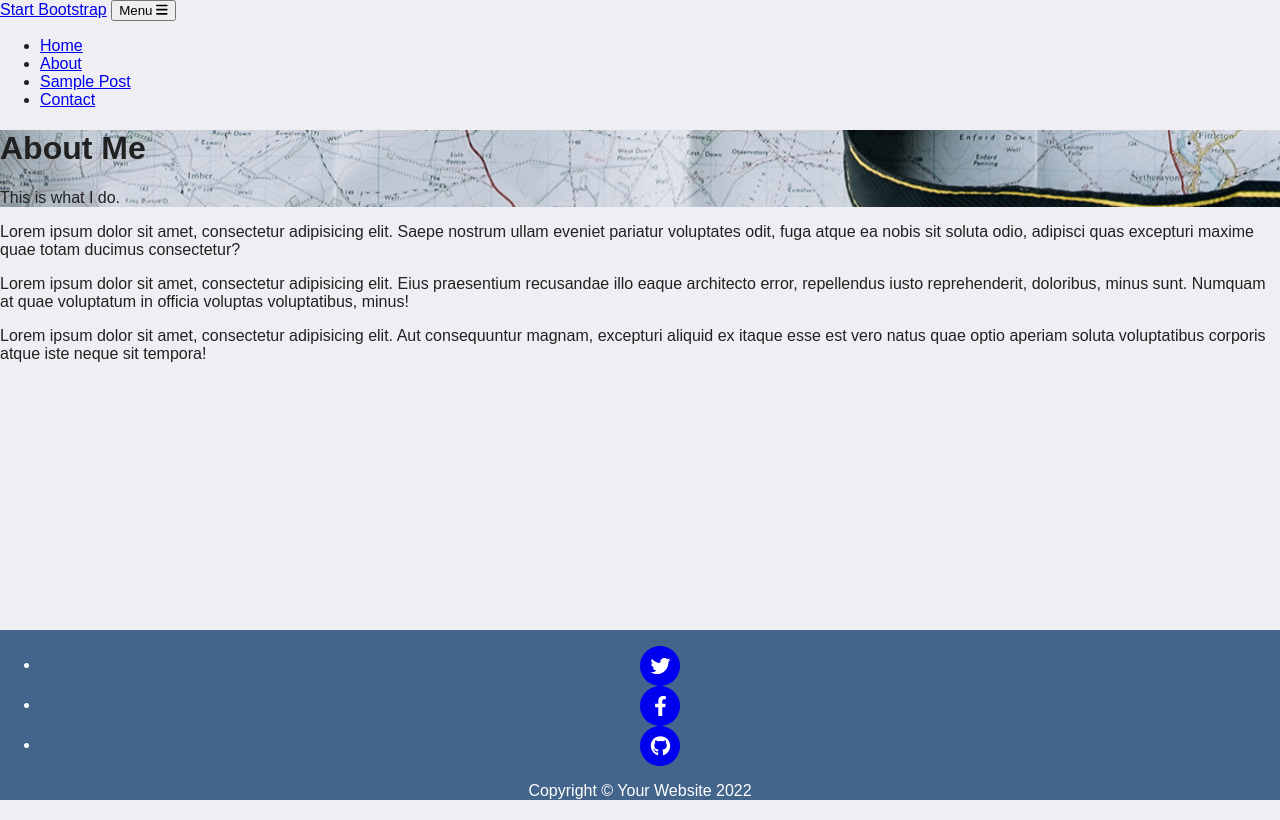
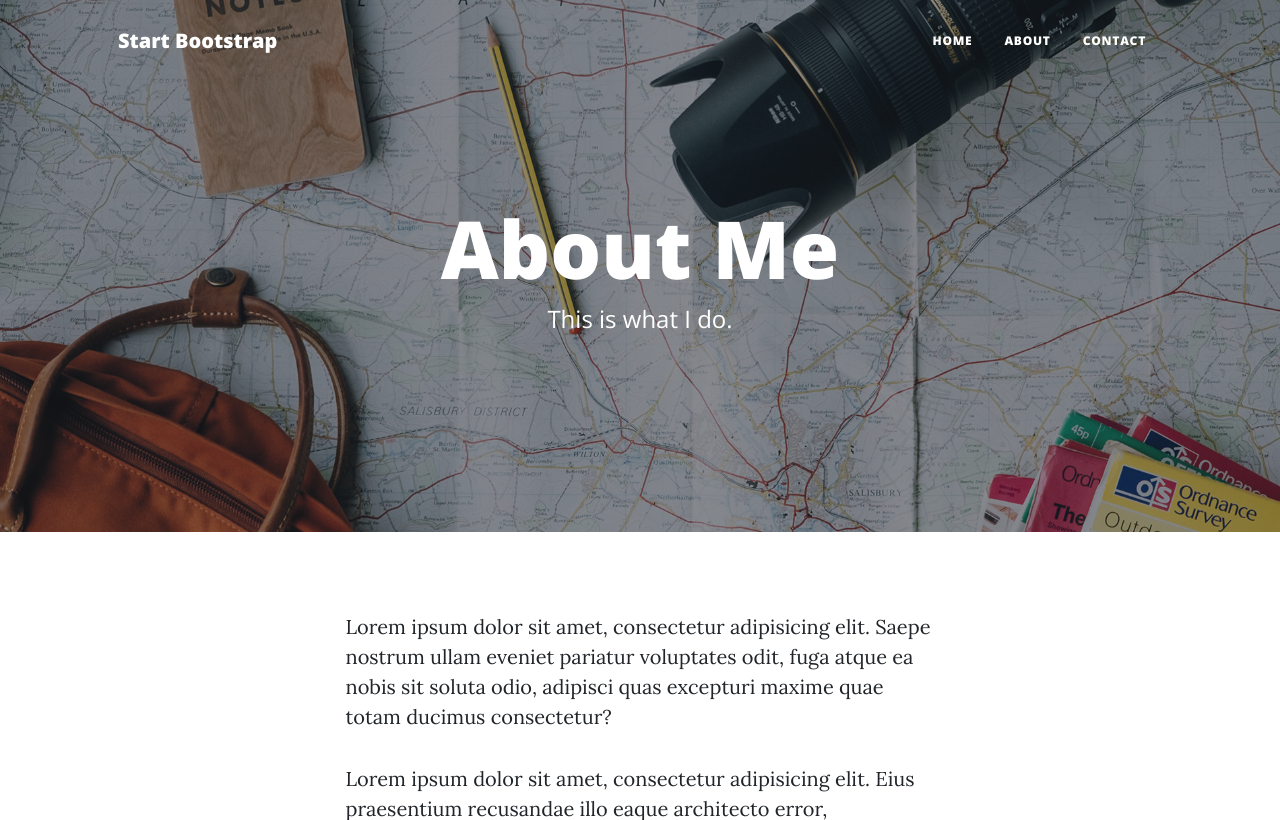
Before and after one commit to gloria-cheung/python_projects, a Flask app: page /about in a window 1280 px wide. Shown: the top 820 px of the page. Run offline with Flask 2, Linux system fonts and the light colour scheme; some libraries are stand-ins or nearby versions.

Commit message:
fix links in navbar

```diff
--- a/upgraded-blog/templates/about.html
+++ b/upgraded-blog/templates/about.html
@@ -1,20 +1,6 @@
 <!DOCTYPE html>
 <html lang="en">
-    <head>
-        <meta charset="utf-8" />
-        <meta name="viewport" content="width=device-width, initial-scale=1, shrink-to-fit=no" />
-        <meta name="description" content="" />
-        <meta name="author" content="" />
-        <title>Clean Blog - Start Bootstrap Theme</title>
-        <link rel="icon" type="image/x-icon" href="assets/favicon.ico" />
-        <!-- Font Awesome icons (free version)-->
-        <script src="https://use.fontawesome.com/releases/v6.1.0/js/all.js" crossorigin="anonymous"></script>
-        <!-- Google fonts-->
-        <link href="https://fonts.googleapis.com/css?family=Lora:400,700,400italic,700italic" rel="stylesheet" type="text/css" />
-        <link href="https://fonts.googleapis.com/css?family=Open+Sans:300italic,400italic,600italic,700italic,800italic,400,300,600,700,800" rel="stylesheet" type="text/css" />
-        <!-- Core theme CSS (includes Bootstrap)-->
-        <link href="css/styles.css" rel="stylesheet" />
-    </head>
+    {% include "header.html"%}
     <body>
         <!-- Navigation-->
         <nav class="navbar navbar-expand-lg navbar-light" id="mainNav">
@@ -26,16 +12,15 @@
                 </button>
                 <div class="collapse navbar-collapse" id="navbarResponsive">
                     <ul class="navbar-nav ms-auto py-4 py-lg-0">
-                        <li class="nav-item"><a class="nav-link px-lg-3 py-3 py-lg-4" href="index.html">Home</a></li>
-                        <li class="nav-item"><a class="nav-link px-lg-3 py-3 py-lg-4" href="about.html">About</a></li>
-                        <li class="nav-item"><a class="nav-link px-lg-3 py-3 py-lg-4" href="post.html">Sample Post</a></li>
-                        <li class="nav-item"><a class="nav-link px-lg-3 py-3 py-lg-4" href="contact.html">Contact</a></li>
+                        <li class="nav-item"><a class="nav-link px-lg-3 py-3 py-lg-4" href="{{url_for('index')}}">Home</a></li>
+                        <li class="nav-item"><a class="nav-link px-lg-3 py-3 py-lg-4" href="{{url_for('about')}}">About</a></li>
+                        <li class="nav-item"><a class="nav-link px-lg-3 py-3 py-lg-4" href="{{url_for('contact')}}">Contact</a></li>
                     </ul>
                 </div>
             </div>
         </nav>
         <!-- Page Header-->
-        <header class="masthead" style="background-image: url('assets/img/about-bg.jpg')">
+        <header class="masthead" style="background-image: url('static/assets/img/about-bg.jpg')">
             <div class="container position-relative px-4 px-lg-5">
                 <div class="row gx-4 gx-lg-5 justify-content-center">
                     <div class="col-md-10 col-lg-8 col-xl-7">
@@ -59,42 +44,7 @@
                 </div>
             </div>
         </main>
-        <!-- Footer-->
-        <footer class="border-top">
-            <div class="container px-4 px-lg-5">
-                <div class="row gx-4 gx-lg-5 justify-content-center">
-                    <div class="col-md-10 col-lg-8 col-xl-7">
-                        <ul class="list-inline text-center">
-                            <li class="list-inline-item">
-                                <a href="#!">
-                                    <span class="fa-stack fa-lg">
-                                        <i class="fas fa-circle fa-stack-2x"></i>
-                                        <i class="fab fa-twitter fa-stack-1x fa-inverse"></i>
-                                    </span>
-                                </a>
-                            </li>
-                            <li class="list-inline-item">
-                                <a href="#!">
-                                    <span class="fa-stack fa-lg">
-                                        <i class="fas fa-circle fa-stack-2x"></i>
-                                        <i class="fab fa-facebook-f fa-stack-1x fa-inverse"></i>
-                                    </span>
-                                </a>
-                            </li>
-                            <li class="list-inline-item">
-                                <a href="#!">
-                                    <span class="fa-stack fa-lg">
-                                        <i class="fas fa-circle fa-stack-2x"></i>
-                                        <i class="fab fa-github fa-stack-1x fa-inverse"></i>
-                                    </span>
-                                </a>
-                            </li>
-                        </ul>
-                        <div class="small text-center text-muted fst-italic">Copyright &copy; Your Website 2022</div>
-                    </div>
-                </div>
-            </div>
-        </footer>
+        {% include "footer.html"%}
         <!-- Bootstrap core JS-->
         <script src="https://cdn.jsdelivr.net/npm/bootstrap@5.1.3/dist/js/bootstrap.bundle.min.js"></script>
         <!-- Core theme JS-->
```
Also changed, not shown: upgraded-blog/templates/contact.html (+6 -56 lines), upgraded-blog/templates/index.html (+3 -4 lines).
